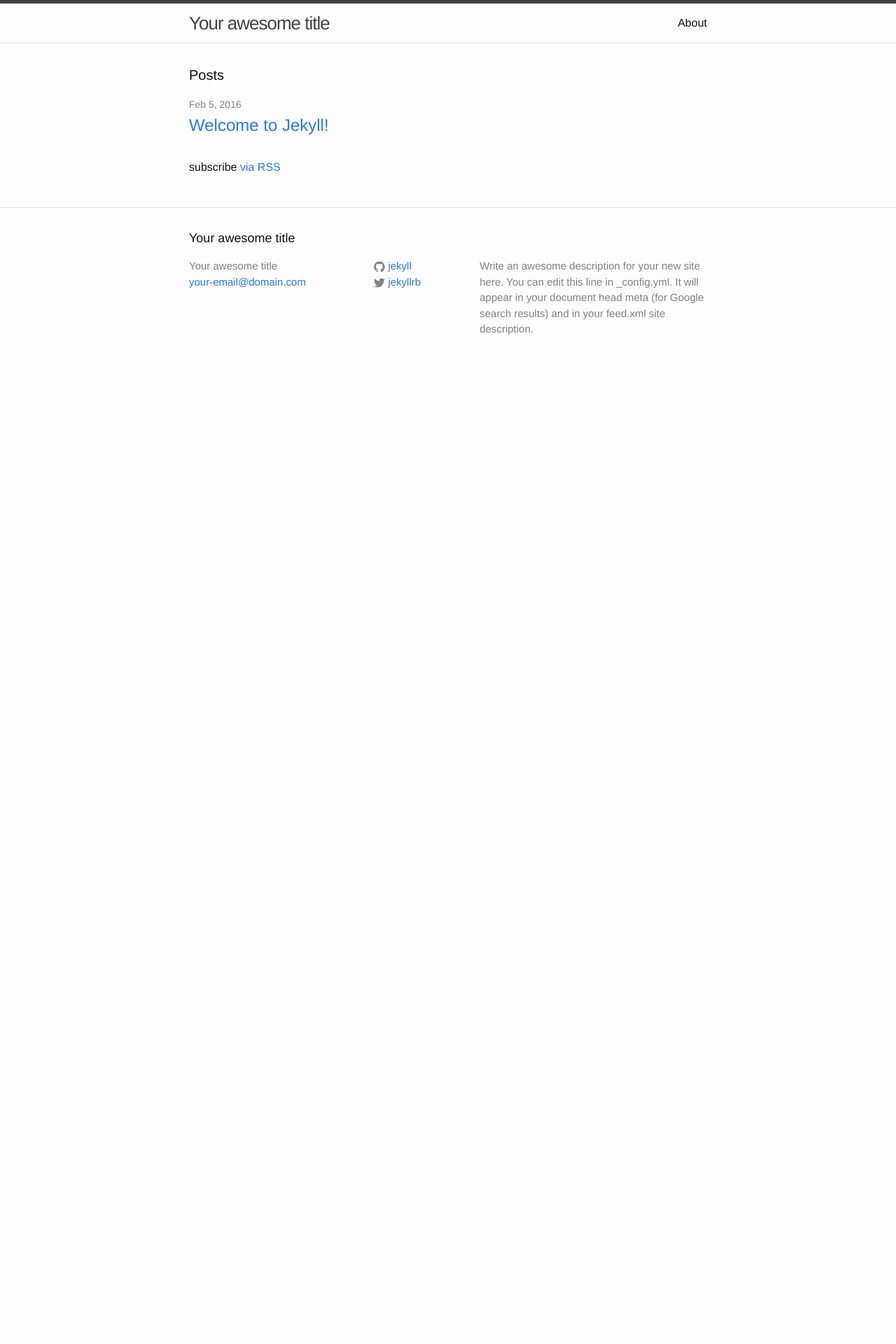
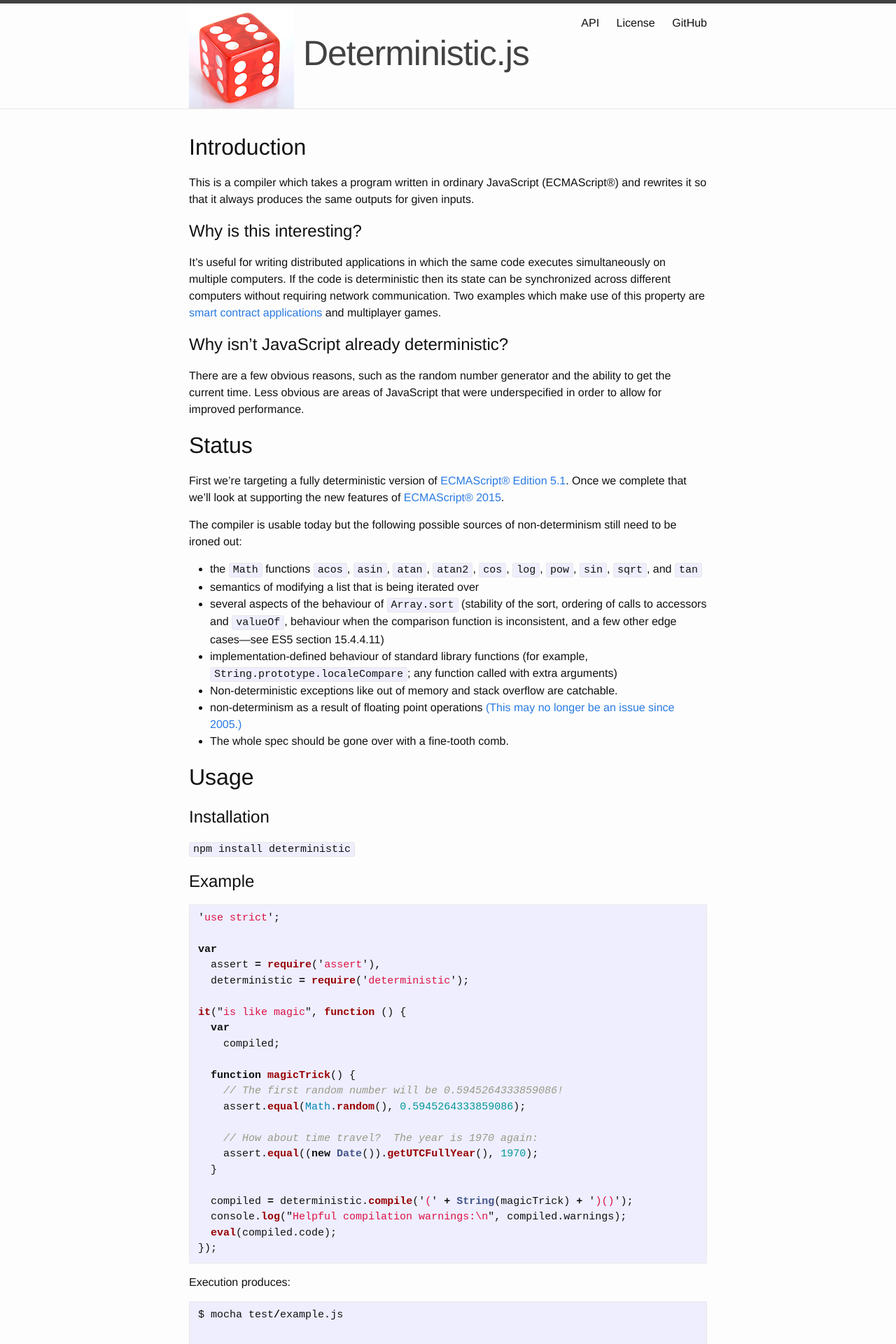
Before and after one commit to NodeGuy/Deterministic.js, a Jekyll site: the page built from index.md, in a window 1280 px wide. Shown: the top 1920 px of the page at 70% size. Built offline with Jekyll 4.4.1, drawn with Linux system fonts in a browser that asks for light colours; before the commit the page ends 900 px from its top, so only the background shows below that; some of the changed text lies outside the part shown.

Commit message:
Create proof of concept.

```diff
--- a/_config.yml
+++ b/_config.yml
@@ -6,12 +6,10 @@
 # 'jekyll serve'. If you change this file, please restart the server process.
 
 # Site settings
-title: Your awesome title
+title: Deterministic.js
 email: your-email@domain.com
 description: > # this means to ignore newlines until "baseurl:"
-  Write an awesome description for your new site here. You can edit this
-  line in _config.yml. It will appear in your document head meta (for
-  Google search results) and in your feed.xml site description.
+  a deterministic version of JavaScript for writing smart contract applications
 baseurl: "" # the subpath of your site, e.g. /blog
 url: "http://yourdomain.com" # the base hostname & protocol for your site
 twitter_username: jekyllrb
--- a/_includes/header.html
+++ b/_includes/header.html
@@ -2,7 +2,7 @@
 
   <div class="wrapper">
 
-    <a class="site-title" href="{{ site.baseurl }}/">{{ site.title }}</a>
+    <a class="site-title" href="{{ site.baseurl }}/"><img src="die.jpeg"/> {{ site.title }}</a>
 
     <nav class="site-nav">
       <a href="#" class="menu-icon">
@@ -19,6 +19,8 @@
           <a class="page-link" href="{{ my_page.url | prepend: site.baseurl }}">{{ my_page.title }}</a>
           {% endif %}
         {% endfor %}
+
+        <a class="page-link" href="https://github.com/NodeGuy/Deterministic.js">GitHub</a>
       </div>
     </nav>
 
--- a/_layouts/default.html
+++ b/_layouts/default.html
@@ -13,8 +13,6 @@
       </div>
     </div>
 
-    {% include footer.html %}
-
   </body>
 
 </html>
--- a/_sass/_layout.scss
+++ b/_sass/_layout.scss
@@ -11,7 +11,7 @@
 }
 
 .site-title {
-    font-size: 26px;
+    font-size: 50px;
     font-weight: 300;
     line-height: 56px;
     letter-spacing: -1px;
--- a/index.html
+++ /dev/null
@@ -1,23 +0,0 @@
----
-layout: default
----
-
-<div class="home">
-
-  <h1 class="page-heading">Posts</h1>
-
-  <ul class="post-list">
-    {% for post in site.posts %}
-      <li>
-        <span class="post-meta">{{ post.date | date: "%b %-d, %Y" }}</span>
-
-        <h2>
-          <a class="post-link" href="{{ post.url | prepend: site.baseurl }}">{{ post.title }}</a>
-        </h2>
-      </li>
-    {% endfor %}
-  </ul>
-
-  <p class="rss-subscribe">subscribe <a href="{{ "/feed.xml" | prepend: site.baseurl }}">via RSS</a></p>
-
-</div>
--- /dev/null
+++ b/index.md
@@ -0,0 +1,101 @@
+---
+layout: default
+---
+# Introduction
+
+This is a compiler which takes a program written in ordinary JavaScript (ECMAScript®) and rewrites it so that it always produces the same outputs for given inputs.
+
+## Why is this interesting?
+
+It's useful for writing distributed applications in which the same code executes simultaneously on multiple computers.  If the code is deterministic then its state can be synchronized across different computers without requiring network communication.  Two examples which make use of this property  are [smart contract applications](https://erisindustries.com/) and multiplayer games.
+
+## Why isn't JavaScript already deterministic?
+
+There are a few obvious reasons, such as the random number generator and the ability to get the current time.  Less obvious are areas of JavaScript that were underspecified in order to allow for improved performance.
+
+# Status
+
+First we're targeting a fully deterministic version of [ECMAScript® Edition 5.1](http://www.ecma-international.org/ecma-262/5.1/).  Once we complete that we'll look at supporting the new features of [ECMAScript® 2015](http://www.ecma-international.org/ecma-262/6.0/index.html).
+
+The compiler is usable today but the following possible sources of non-determinism still need to be ironed out:
+
+* the `Math` functions `acos`, `asin`, `atan`, `atan2`, `cos`, `log`, `pow`, `sin`, `sqrt`, and `tan`
+* semantics of modifying a list that is being iterated over
+* several aspects of the behaviour of `Array.sort` (stability of the sort, ordering of calls to accessors and `valueOf`, behaviour when the comparison function is inconsistent, and a few other edge cases—see ES5 section 15.4.4.11)
+* implementation-defined behaviour of standard library functions (for example, `String.prototype.localeCompare`; any function called with extra arguments)
+* Non-deterministic exceptions like out of memory and stack overflow are catchable.
+* non-determinism as a result of floating point operations [(This may no longer be an issue since 2005.)](http://stackoverflow.com/questions/3206101/extended-80-bit-double-floating-point-in-x87-not-sse2-we-dont-miss-it)
+* The whole spec should be gone over with a fine-tooth comb.
+
+# Usage
+
+## Installation
+
+`npm install deterministic`
+
+## Example
+
+~~~ javascript
+'use strict';
+
+var
+  assert = require('assert'),
+  deterministic = require('deterministic');
+
+it("is like magic", function () {
+  var
+    compiled;
+
+  function magicTrick() {
+    // The first random number will be 0.5945264333859086!
+    assert.equal(Math.random(), 0.5945264333859086);
+
+    // How about time travel?  The year is 1970 again:
+    assert.equal((new Date()).getUTCFullYear(), 1970);
+  }
+
+  compiled = deterministic.compile('(' + String(magicTrick) + ')()');
+  console.log("Helpful compilation warnings:\n", compiled.warnings);
+  eval(compiled.code);
+});
+~~~
+
+Execution produces:
+
+~~~ javascript
+$ mocha test/example.js
+
+
+Helpful compilation warnings:
+ [ { ruleId: 'math-random',
+    severity: 1,
+    message: 'Math.random() always returns the same pseudo-random sequence.',
+    line: 3,
+    column: 18,
+    nodeType: 'MemberExpression',
+    source: '    assert.equal(Math.random(), 0.5945264333859086);' },
+  { ruleId: 'date-new',
+    severity: 1,
+    message: 'new Date() always returns the epoch.',
+    line: 6,
+    column: 19,
+    nodeType: 'NewExpression',
+    source: '    assert.equal((new Date()).getUTCFullYear(), 1970);' } ]
+  ✓ is like magic (154ms)
+
+  1 passing (158ms)
+~~~
+
+## API
+
+See the full [API documentation](API).
+
+# We are now held within un- sub- or super-natural forces.
+
+<iframe width="420" height="315" src="https://www.youtube.com/embed/NbInZ5oJ0bc" frameborder="0" allowfullscreen></iframe>
+
+# Copyright
+
+Copyright 2016 [David Braun](http://www.NodeGuy.com/)
+
+Licensed under the Apache License, Version 2.0 (the "License"); you may not use these files except in compliance with the License.  You may obtain a copy of the License at `http://www.apache.org/licenses/LICENSE-2.0`.  Unless required by applicable law or agreed to in writing, software distributed under the License is distributed on an "AS IS" BASIS, WITHOUT WARRANTIES OR CONDITIONS OF ANY KIND, either express or implied.  See the License for the specific language governing permissions and limitations under the License.
```
Also changed, not shown: API.md (added, +24 -0 lines), about.md (deleted, +0 -15 lines), LICENSE.md (added), die.jpeg (added).
